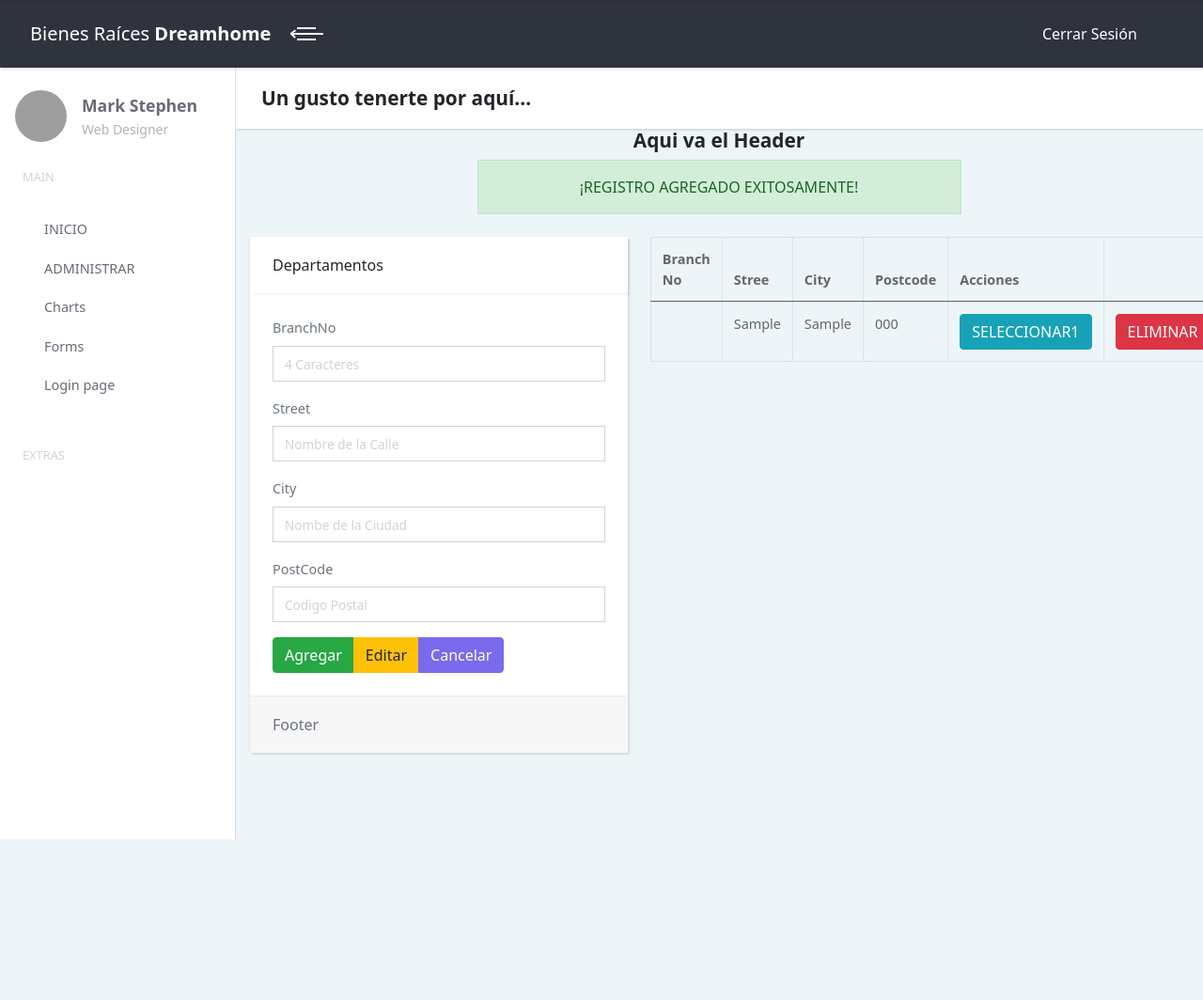
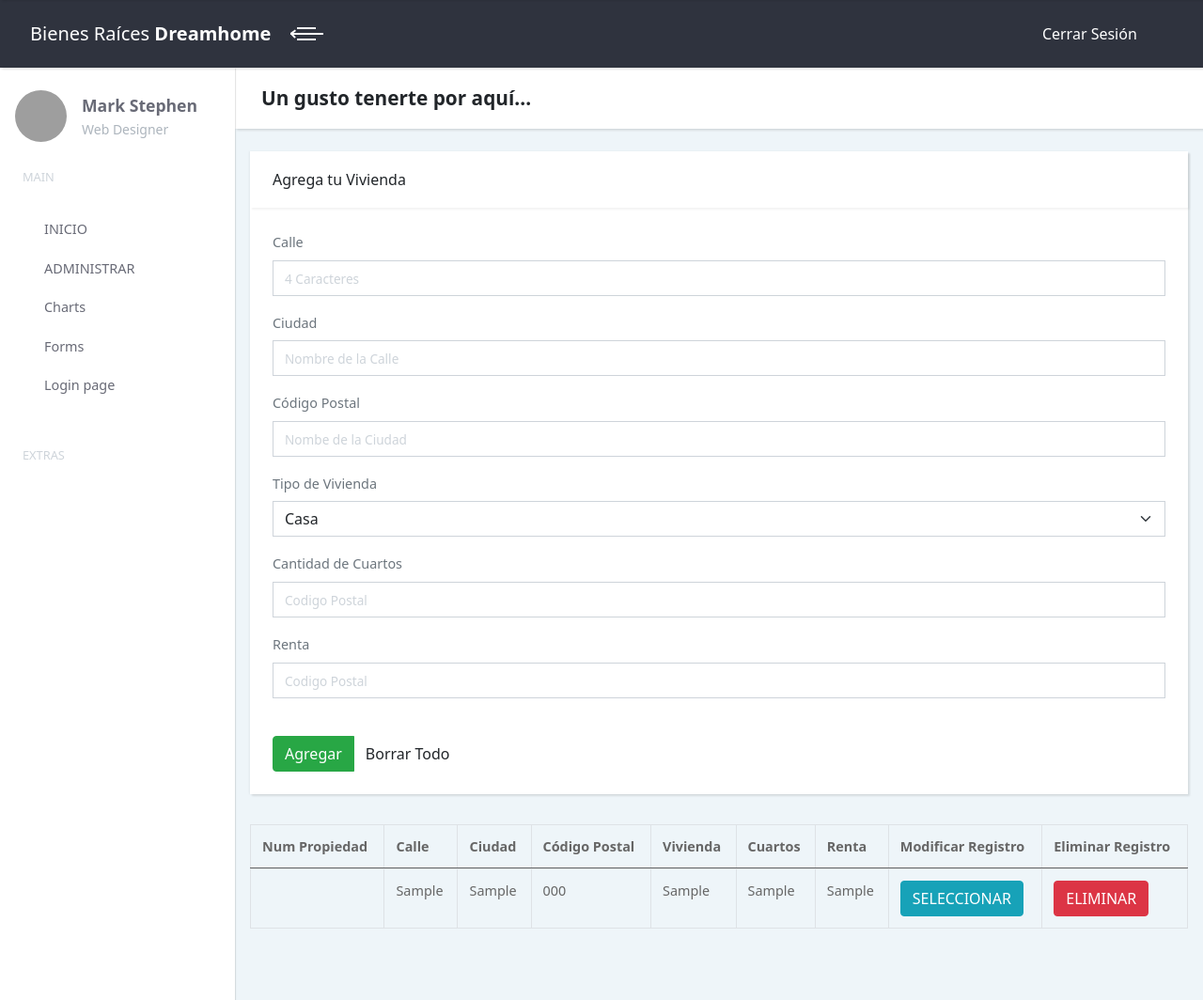
Before and after one commit to MariomarinS180/2021_ProyectoFinal_PG, a PHP site: the page made by scripts/php/vista/header.php in a window 1280 px wide. Shown: the whole page at 94% size. Before the commit the page ends 893 px from the top, so only its background shows below. Run offline with PHP 8.4, Linux system fonts and the light colour scheme; the visitor is signed in with stand-in values (Sample User, id 1); tables that the repository leaves empty or names only in its code hold one stand-in row (values such as "Sample post"); data that the repository does not hold is empty; some libraries are stand-ins or nearby versions; grey boxes are pictures that could not be loaded.

Commit message:
antes de modificar la tabla de consultas

```diff
--- a/scripts/php/controlador/procesar_bajas.php
+++ b/scripts/php/controlador/procesar_bajas.php
@@ -4,7 +4,7 @@ use phpDocumentor\Reflection\Location;
 
 include('../modelo/dreamhomeDAO.php');
 $dao = new DreamhomeDAO();
-$branchNo = $_GET['branchNo'];
-$dao->eliminarAlumno($branchNo);
+$propertyNo = $_GET['propertyNo'];
+$dao->eliminarAlumno($propertyNo);
 header('location:../vista/header.php');
 ?>
--- a/scripts/php/modelo/dreamhomeDAO.php
+++ b/scripts/php/modelo/dreamhomeDAO.php
@@ -25,8 +25,8 @@ class DreamhomeDAO{
     }
 
 
-    public function eliminarAlumno($branch){
-        $sql = "DELETE FROM branch WHERE branchNo='$branch'";
+    public function eliminarAlumno($propertyNo){
+        $sql = "DELETE FROM propertyForRent WHERE propertyNo=$propertyNo";
         $res = mysqli_query($this->conexion->getConexion(), $sql);
         return $res;
     }
@@ -43,7 +43,7 @@ class DreamhomeDAO{
     }
 
     public function mostrar(){
-        $sql = "SELECT * FROM branch";
+        $sql = "SELECT * FROM propertyForRent";
         $res = mysqli_query($this->conexion->getConexion(), $sql);
         return $res;
     }
--- a/scripts/php/vista/header.php
+++ b/scripts/php/vista/header.php
@@ -28,64 +28,71 @@ header('location: login.html');
         }
     </script>
 
-    <div class="encabezado">
-        <center> <h2> Aqui va el Header</h2></center>
-    </div>
-    <div class="alert alert-success"  id= "alertaAgregar" data-bs-keyboard="false" tabindex="-1" role="alert"
-style="width: 50%; margin: auto; text-align:center">
-  ¡REGISTRO AGREGADO EXITOSAMENTE!
-</div>
-<br>
+
+    <br>
     <div class="container">
         <div class="row">
-            <div class="col-5">
+            <div class="col-12">
                 <div class="card">
                     <div class="card-header">
-                        Departamentos
+                        Agrega tu Vivienda
                     </div>
                     <div class="card-body">
                         <form action="../controlador/procesar_abcc_dreamhome.php" method="POST">
                             <div class="mb-3">
-                                <label for="txtBranch" class="form-label">BranchNo</label>
-                                <input type="text" class="form-control" name="txtBranch" id="txtBranch" placeholder="4 Caracteres">
+                                <label for="txtStreet" class="form-label">Calle</label>
+                                <input type="text" class="form-control" name="txtStreet" id="txtStreet" placeholder="4 Caracteres">
                             </div>
 
                             <div class="mb-3">
-                                <label for="txtStreet" class="form-label">Street</label>
-                                <input type="text" class="form-control" name="txtStreet" id="txtStreet" placeholder="Nombre de la Calle">
+                                <label for="txtCity" class="form-label">Ciudad</label>
+                                <input type="text" class="form-control" name="txtCity" id="txtCity" placeholder="Nombre de la Calle">
+                            </div>
+
+                            <div class="mb-3" class="valid-feedback">
+                                <label for="txtpostCode" class="form-label">Código Postal</label>
+                                <input type="text" class="form-control" name="txtpostCode" id="txtpostCode" placeholder="Nombe de la Ciudad">
                             </div>
 
                             <div class="mb-3">
-                                <label for="txtCity" class="form-label">City</label>
-                                <input type="text" class="form-control" name="txtCity" id="txtCity" placeholder="Nombe de la Ciudad">
+                                <label for="txtTipo" class="form-label">Tipo de Vivienda</label>
+                                <select class="form-select" id="typo" name="typo">
+                                    <option value="casa">Casa</option>
+                                    <option value="depa">Departamento</option>
+                                </select>
                             </div>
 
                             <div class="mb-3">
-                                <label for="txtpostCode" class="form-label">PostCode</label>
-                                <input type="text" class="form-control" name="txtpostCode" id="txtpostCode" placeholder="Codigo Postal">
+                                <label for="txtpostCode" class="form-label">Cantidad de Cuartos</label>
+                                <input type="text" class="form-control" name="txtCuarto" id="txtpostCode" placeholder="Codigo Postal">
                             </div>
 
+                            <div class="mb-3">
+                                <label for="txtpostCode" class="form-label">Renta</label>
+                                <input type="text" class="form-control" name="txtRenta" id="txtpostCode" placeholder="Codigo Postal">
+                            </div>
+                            <br>
                             <div class="btn-group" role="group">
                                 <button type="submit" class="btn btn-success" onclick= " return validacionHeader()">Agregar</button>
-                                <button id="btnEditar" type="button" class="btn btn-warning">Editar</button>
-                                <button id="btnCancelar" type="button" class="btn btn-primary">Cancelar</button>
+                                <button id="btnCancelar" type="button" class="btn btn-">Borrar Todo</button>
                             </div>
                         </form>
                     </div>
-                    <div class="card-footer text-muted">
-                        Footer
-                    </div>
                 </div>
             </div>
-            <div class="col-7">
+            <div class="col-12" id="tablaRegistros">
                 <table class="table table-striped table-bordered table-hover" id="tablaReg">
                     <thead>
                         <tr>
-                            <th>Branch No</th>
-                            <th>Stree</th>
-                            <th>City</th>
-                            <th>Postcode</th>
-                            <th>Acciones</th>
+                            <th>Num Propiedad</th>
+                            <th>Calle</th>
+                            <th>Ciudad</th>
+                            <th>Código Postal</th>
+                            <th>Vivienda</th>
+                            <th>Cuartos</th>
+                            <th>Renta</th>
+                            <th>Modificar Registro</th>
+                            <th>Eliminar Registro</th>
                         </tr>
                     </thead>
                     <tbody id="tabla">
@@ -99,12 +106,15 @@ style="width: 50%; margin: auto; text-align:center">
                                 //echo "<table class= 'table table-striped table-bordered'>";
                                 while ($fila = mysqli_fetch_assoc($res)) {
                                     printf("<tr>
-                                         <td>" . $fila['branchNo'] . "</td>" .
+                                         <td>" . $fila['propertyNo'] . "</td>" .
                                         "<td>" . $fila['street'] . "</td>" .
                                         "<td>" . $fila['city'] . "</td>" .
                                         "<td>" . $fila['postcode'] . "</td>" .
-                                        "<td> <a class='btn btn-info' href='formulario_modificaciones.php?id=". $fila["branchNo"] ."' data-bs-toggle='modal'>SELECCIONAR1</a></td>".
-                                        "<td> <a href='../controlador/procesar_bajas.php?branchNo=%s' class= 'btn btn-danger' onclick='return alertPvto()'> ELIMINAR</a>  </td> </tr>", $fila['branchNo']);
+                                        "<td>" . $fila['typo'] . "</td>" .
+                                        "<td>" . $fila['rooms'] . "</td>" .
+                                        "<td>" . $fila['rent'] . "</td>" .
+                                        "<td> <a class='btn btn-info' href='formulario_modificaciones.php?id=". $fila["propertyNo"] ."' data-bs-toggle='modal'>SELECCIONAR</a></td>".
+                                        "<td> <a href='../controlador/procesar_bajas.php?propertyNo=%s' class= 'btn btn-danger' onclick='return alertPvto()'> ELIMINAR</a>  </td> </tr>", $fila['propertyNo']);
                                 }
                             } else {
                                 echo "SIN registros para mostrar";
```
Also changed, not shown: scripts/php/controlador/procesar_abcc_dreamhome.php (+7 -5 lines).
